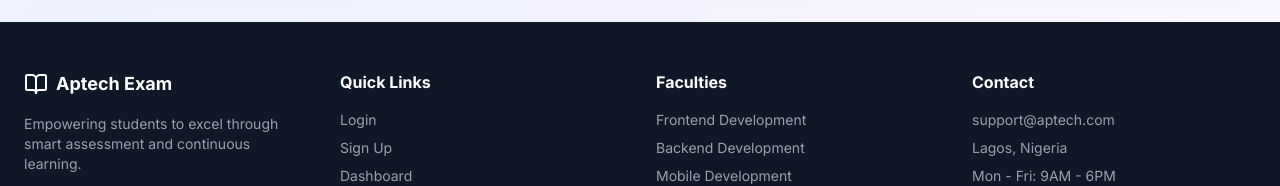
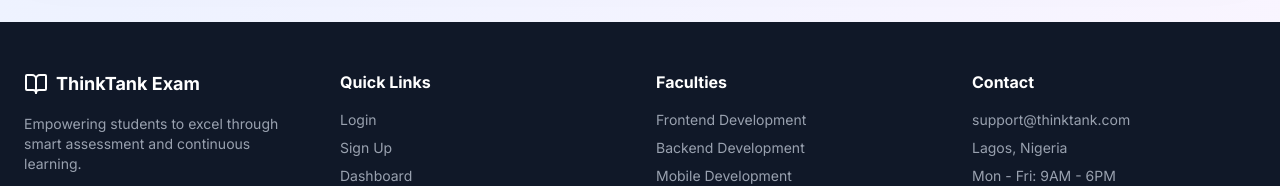
Before and after one commit to SirhmVFX/aptrack, a Next.js app: page / in a window 1280 px wide. Shown: the part 3309-3495 px from the top of the page. Built offline with nearby package versions, Linux system fonts and the light colour scheme; no server answers.

Commit message:
correction

```diff
--- a/src/app/page.tsx
+++ b/src/app/page.tsx
@@ -380,7 +380,7 @@ export default function HomePage() {
             <div>
               <div className="flex items-center gap-2 mb-4">
                 <BookOpen className="w-6 h-6" />
-                <span className="font-bold text-lg">Aptech Exam</span>
+                <span className="font-bold text-lg">ThinkTank Exam</span>
               </div>
               <p className="text-gray-400 text-sm">
                 Empowering students to excel through smart assessment and
@@ -425,7 +425,7 @@ export default function HomePage() {
             <div>
               <h4 className="font-bold mb-4">Contact</h4>
               <ul className="space-y-2 text-gray-400 text-sm">
-                <li>support@aptech.com</li>
+                <li>support@thinktank.com</li>
                 <li>Lagos, Nigeria</li>
                 <li>Mon - Fri: 9AM - 6PM</li>
               </ul>
```
